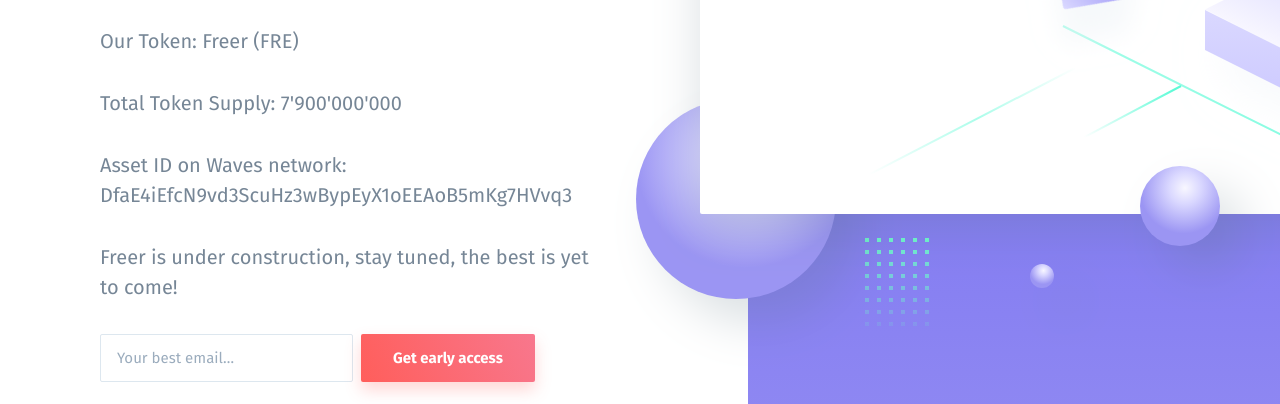
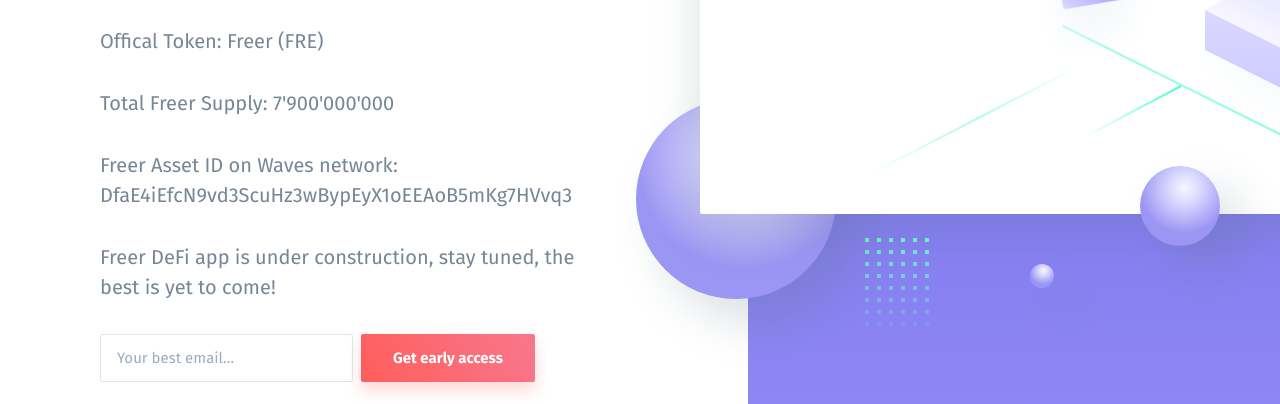
Before and after one commit to andychain/freer, a plain HTML site: page index.html in a window 1280 px wide. Shown: the part 396-800 px from the top of the page. Drawn offline with nearby package versions, Linux system fonts and the light colour scheme.

Commit message:
update index

```diff
--- a/index.html
+++ b/index.html
@@ -52,10 +52,10 @@
                             <div class="container-sm">
                                 <h1 class="hero-title h2-mobile mt-0 is-revealing">Freer, The DeFi For the People</h1>
                                 <p class="hero-paragraph is-revealing">Freer, a DeFi app based on Waves blockchain</p>
-                                <p class="hero-paragraph is-revealing">Our Token: Freer (FRE)</p>
-                                <p class="hero-paragraph is-revealing">Total Token Supply: 7'900'000'000</p>
-                                <p class="hero-paragraph is-revealing">Asset ID on Waves network: DfaE4iEfcN9vd3ScuHz3wBypEyX1oEEAoB5mKg7HVvq3</p>
-                                <p class="hero-paragraph is-revealing">Freer is under construction, stay tuned, the best is yet to come!</p>
+                                <p class="hero-paragraph is-revealing">Offical Token: Freer (FRE)</p>
+                                <p class="hero-paragraph is-revealing">Total Freer Supply: 7'900'000'000</p>
+                                <p class="hero-paragraph is-revealing">Freer Asset ID on Waves network: DfaE4iEfcN9vd3ScuHz3wBypEyX1oEEAoB5mKg7HVvq3</p>
+                                <p class="hero-paragraph is-revealing">Freer DeFi app is under construction, stay tuned, the best is yet to come!</p>
                                 <div class="hero-form newsletter-form field field-grouped is-revealing">
                                     <div class="control control-expanded">
                                         <input class="input" type="email" name="email" placeholder="Your best email&hellip;">
```
